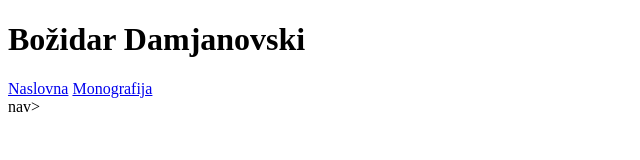
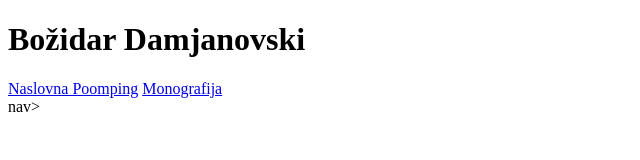
Before and after one commit to Boza42/deda_sajt, a plain HTML site: page index.html in a window 1280 px wide. Shown: the whole page, without its empty margins (0-640 px from the left). Drawn offline with Linux system fonts and the light colour scheme.

Commit message:
Volim poomping

```diff
--- a/index.html
+++ b/index.html
@@ -7,7 +7,7 @@
     <title>Božidar Damjanovski</title>
     <h1>Božidar Damjanovski</h1>
     <nav am-layout="horizontal">
-        <a href="#">Naslovna</a>
+        <a href="#">Naslovna Poomping</a>
         <a href="./monografija.html">Monografija</a>
         </nav>nav>
 </head>
```
